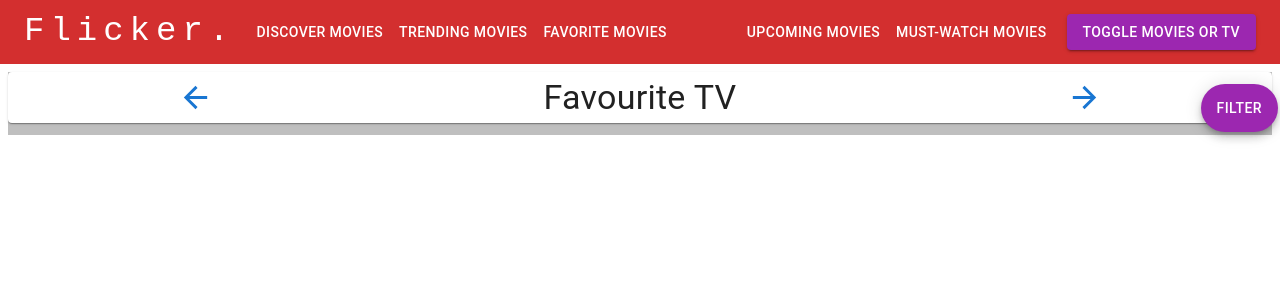
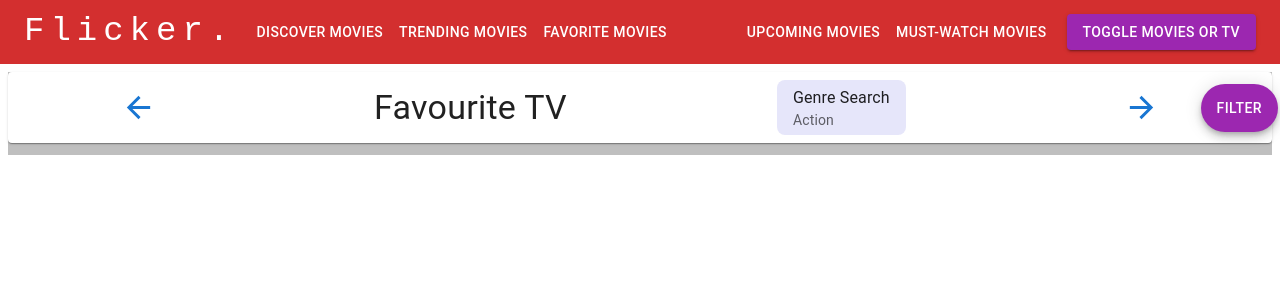
Before and after one commit to Kwee-Veen/Flicker, a React (Vite) app: page /tv/favourites in a window 1280 px wide. Shown: the top 300 px of the page. Built offline with nearby package versions, Linux system fonts and the light colour scheme.

Commit message:
Genre search: initial imp (movies)

```diff
--- a/src/api/tmdb-api.ts
+++ b/src/api/tmdb-api.ts
@@ -5,6 +5,20 @@ export const getMovies = (page: number = 1) => {
   ).then((response) => {
     if (!response.ok)
       throw new Error(`Unable to fetch movies. Response status: ${response.status}`);
+    return response.json();
+  })
+    .catch((error) => {
+      throw error
+    });
+};
+
+export const getMoviesWithGenre = (genreId: number, page: number = 1) => {
+  if (page < 1) { page = 1}
+  return fetch(
+    `https://api.themoviedb.org/3/discover/movie?api_key=${import.meta.env.VITE_TMDB_KEY}&language=en-US&include_adult=false&include_video=false&page=${page}&with_genres=${genreId}`
+  ).then((response) => {
+    if (!response.ok)
+      throw new Error(`Unable to fetch movies with genreId ${genreId}. Response status: ${response.status}`);
     return response.json();
   })
     .catch((error) => {
--- a/src/components/headerMovieList/index.tsx
+++ b/src/components/headerMovieList/index.tsx
@@ -1,9 +1,18 @@
-import React from "react";
+import React, { useContext } from "react";
 import ArrowBackIcon from "@mui/icons-material/ArrowBack";
 import ArrowForwardIcon from "@mui/icons-material/ArrowForward";
 import Paper from "@mui/material/Paper";
 import IconButton from "@mui/material/IconButton";
 import Typography from "@mui/material/Typography";
+import List from '@mui/material/List';
+import ListItemButton from '@mui/material/ListItemButton';
+import ListItemText from '@mui/material/ListItemText';
+import MenuItem from '@mui/material/MenuItem';
+import Menu from '@mui/material/Menu';
+import { MenuOptions } from "../../types/interfaces";
+import { useNavigate } from "react-router-dom";
+import { MoviesContext } from "../../contexts/moviesContext";
+import { PagesContext } from "../../contexts/pagesContext";
 
 const styles = {
     root: {
@@ -17,31 +26,113 @@ const styles = {
 
 interface HeaderProps {
     title: string;
-    increment: Function;
-    decrement: Function;
+    increment?: Function;
+    decrement?: Function;
 }
 
 const Header: React.FC<HeaderProps> = (headerProps) => {
+    const genres: MenuOptions[] = useContext(MoviesContext).movieGenres;
     const title = headerProps.title;
-    const increment = headerProps.increment;
-    const decrement = headerProps.decrement;
+    let increment: Function | null = null;
+    if (headerProps.increment !== undefined) increment = headerProps.increment
+    let decrement: Function | null = null;
+    if (headerProps.decrement !== undefined) decrement = headerProps.decrement
+    const navigate = useNavigate();
+
+    const [anchorEl, setAnchorEl] = React.useState<null | HTMLElement>(null);
+    const [selectedIndex, setSelectedIndex] = React.useState(1);
+
+    const open = Boolean(anchorEl);
+    const handleClickListItem = (event: React.MouseEvent<HTMLElement>) => {
+      setAnchorEl(event.currentTarget);
+    };
+
+    // TODO 3: Have a second parameter passed into the api get request; whether it's tv or movie.
+    // TODO 3b: Optional - also pass in a third parameter, whether it's discover or trending or upcoming (for movies only)
+    // TODO 4: Only have this dropdown appear where appropriate; remove from detail-pages, favourite pages
+    // TODO 5: UI, have it not displace the page title as jankily
+    // FIX 1: Display the name of the genre on the moviesByGenrePage somewhere. Maybe add another element to 'state' on line 85
+
+    const { setMoviesByGenrePageCount } = useContext(PagesContext);
+
+    const handleMenuItemClick = (
+      index: number,
+      path: string
+    ) => {
+      setSelectedIndex(index);
+      setAnchorEl(null);
+
+      setMoviesByGenrePageCount(1);
+      navigate(`/movies/genre/${path}`, {state:{genreId: path}});
+    };
+
+    const handleClose = () => {
+      setAnchorEl(null);
+    };
 
     return (
         <Paper component="div" sx={styles.root}>
+            {decrement &&
               <IconButton
                   aria-label="go back" onClick={() => { decrement(); }}
               >
                   <ArrowBackIcon color="primary" fontSize="large" />
               </IconButton>
+            }
 
             <Typography variant="h4" component="h3">
                 {title}
             </Typography>
+
+            <span>
+              <List
+                component="nav"
+              >
+                <ListItemButton
+                  id="lock-button"
+                  aria-haspopup="listbox"
+                  aria-controls="lock-menu"
+                  aria-label="Search by Genre"
+                  aria-expanded={open ? 'true' : undefined}
+                  onClick={handleClickListItem}
+                  sx={{ bgcolor: 'lavender', borderRadius: 2, maxHeight: 55, }}
+                >
+                  <ListItemText
+                    primary="Genre Search"
+                    secondary={genres[selectedIndex].label}
+                  />
+                </ListItemButton>
+              </List>
+              <Menu
+                id="lock-menu"
+                anchorEl={anchorEl}
+                open={open}
+                onClose={handleClose}
+                MenuListProps={{
+                  'aria-labelledby': 'lock-button',
+                  role: 'listbox',
+                }}
+              >
+                {genres.map((genre, index) => (
+                  <MenuItem
+                    key={genre.label}
+                    disabled={index === 0}
+                    selected={index === selectedIndex}
+                    onClick={() => handleMenuItemClick(index, genre.path)}
+                  >
+                    {genre.label}
+                  </MenuItem>
+                ))}
+              </Menu>
+            </span>
+
+            {increment &&
                 <IconButton
                   aria-label="go forward"  onClick={() => { increment(); }}
               >
                   <ArrowForwardIcon color="primary" fontSize="large"/>
               </IconButton>
+            }
         </Paper>
     );
 };
--- a/src/components/tvReviews/index.tsx
+++ b/src/components/tvReviews/index.tsx
@@ -9,7 +9,7 @@ import Paper from "@mui/material/Paper";
 import { Link } from "react-router-dom";
 import { getTVReviews } from "../../api/tmdb-api";
 import { excerpt } from "../../util";
-import { TVDetailsProps, Review, TVReview } from "../../types/interfaces";
+import { TVDetailsProps, TVReview } from "../../types/interfaces";
 
 const styles = {
     table: {
--- a/src/contexts/moviesContext.tsx
+++ b/src/contexts/moviesContext.tsx
@@ -1,5 +1,5 @@
 import React, { useState, useCallback } from "react";
-import { BaseMovieProps, Review } from "../types/interfaces";
+import { BaseMovieProps, MenuOptions, Review } from "../types/interfaces";
 
 interface MovieContextInterface {
   favourites: number[];
@@ -9,6 +9,7 @@ interface MovieContextInterface {
   mustWatchList: number[];
   addToMustWatchList: ((movie: BaseMovieProps) => void);
   removeFromMustWatchList: ((movie: BaseMovieProps) => void);
+  movieGenres: MenuOptions[];
 }
 const initialContextState: MovieContextInterface = {
   favourites: [],
@@ -18,6 +19,7 @@ const initialContextState: MovieContextInterface = {
   mustWatchList: [],
   addToMustWatchList: () => { },
   removeFromMustWatchList: () => { },
+  movieGenres: [],
 };
 
 export const MoviesContext = React.createContext<MovieContextInterface>(initialContextState);
@@ -60,6 +62,29 @@ const MoviesContextProvider: React.FC<React.PropsWithChildren> = ({ children })
       setMustWatchList((prevMustWatchList) => prevMustWatchList.filter((mId) => mId !== movie.id));
   }, []);
 
+  const [movieGenres] = useState<MenuOptions[]> ([
+    { label: "Pick a genre", path: "" },
+    { label: "Action", path: "28" },
+    { label: "Adventure", path: "12" },
+    { label: "Animation", path: "16" },
+    { label: "Comedy", path: "35" },
+    { label: "Crime", path: "80" },
+    { label: "Documentary", path: "99" },
+    { label: "Drama", path: "18" },
+    { label: "Family", path: "10751" },
+    { label: "Fantasy", path: "14" },
+    { label: "History", path: "36" },
+    { label: "Horror", path: "27" },
+    { label: "Music", path: "10402" },
+    { label: "Mystery", path: "9648" },
+    { label: "Romance", path: "10749" },
+    { label: "Science Fiction", path: "878" },
+    { label: "TV Movie", path: "10770" },
+    { label: "Thriller", path: "53" },
+    { label: "War", path: "10752" },
+    { label: "Western", path: "37" },
+  ])
+
   return (
     <MoviesContext.Provider
       value={{
@@ -70,6 +95,7 @@ const MoviesContextProvider: React.FC<React.PropsWithChildren> = ({ children })
         mustWatchList,
         addToMustWatchList,
         removeFromMustWatchList,
+        movieGenres,
       }}
     >
       {children}
--- a/src/index.tsx
+++ b/src/index.tsx
@@ -21,6 +21,7 @@ import TVReviewPage from "./pages/tvReviewPage";
 import AddTVReviewPage from "./pages/addTVReviewPage";
 import TrendingTVPage from "./pages/trendingTVPage";
 import MustWatchMoviesPage from "./pages/mustWatchMoviesPage";
+import MoviesByGenrePage from "./pages/moviesByGenrePage";
 
 const queryClient = new QueryClient({
   defaultOptions: {
@@ -31,8 +32,6 @@ const queryClient = new QueryClient({
     },
   },
 });
-
-// let title = "";
 
 const App = () => {
   return (
@@ -50,6 +49,7 @@ const App = () => {
                   <Route path="/movies/mustWatch" element={<MustWatchMoviesPage />} />
                   <Route path="/movies/upcoming" element={<UpcomingMoviesPage />} />
                   <Route path="/movies/popular" element={<PopularMoviesPage />} />
+                  <Route path="/movies/genre/:genreId" element={<MoviesByGenrePage />} />
                   <Route path="/reviews/:id" element={<MovieReviewPage />} />
                   <Route path="/reviews/form" element={<AddMovieReviewPage/>} />
 
--- /dev/null
+++ b/src/pages/moviesByGenrePage.tsx
@@ -0,0 +1,49 @@
+import React, { useContext } from "react";
+import PageTemplate from "../components/templateMovieListPage";
+import { getMoviesWithGenre } from "../api/tmdb-api";
+import { BaseMovieProps, DiscoverMovies } from "../types/interfaces";
+import { useQuery } from "react-query";
+import Spinner from "../components/spinner";
+import AddToFavouritesIcon from '../components/cardIcons/addToFavourites'
+// import { PagesContext } from "../contexts/pagesContext";
+import { useLocation } from "react-router-dom";
+import { PagesContext } from "../contexts/pagesContext";
+
+const MoviesByGenrePage: React.FC = () => {
+
+  const location = useLocation();
+  const { genreId } = location.state;
+
+  const { moviesByGenrePageCount } = useContext(PagesContext);
+  const { incrementMoviesByGenrePageCount } = useContext(PagesContext);
+  const { decrementMoviesByGenrePageCount } = useContext(PagesContext);
+  const { data, error, isLoading, isError } = useQuery<DiscoverMovies, Error>(`discover movies genre ${genreId} page ${moviesByGenrePageCount}`, () => getMoviesWithGenre(genreId, moviesByGenrePageCount));
+
+  document.title = "Movies by Genre - TMDB Client"
+
+  if (isLoading) {
+    return <Spinner />;
+  }
+
+  if (isError) {
+    return <h1>{error.message}</h1>;
+  }
+
+  const movies = data ? data.results : [];
+
+  return (
+    <>
+      <PageTemplate
+        title={document.title}
+        movies={movies}
+        action={(movie: BaseMovieProps) => {
+          return <AddToFavouritesIcon {...movie} />
+        }}
+        increment={incrementMoviesByGenrePageCount}
+        decrement={decrementMoviesByGenrePageCount}
+
+      />
+    </>
+  );
+};
+export default MoviesByGenrePage;
```
Also changed, not shown: src/contexts/pagesContext.tsx (+22 -0 lines), src/types/interfaces.ts (+4 -4 lines). Lines whose indentation alone changed are shown as unchanged.
